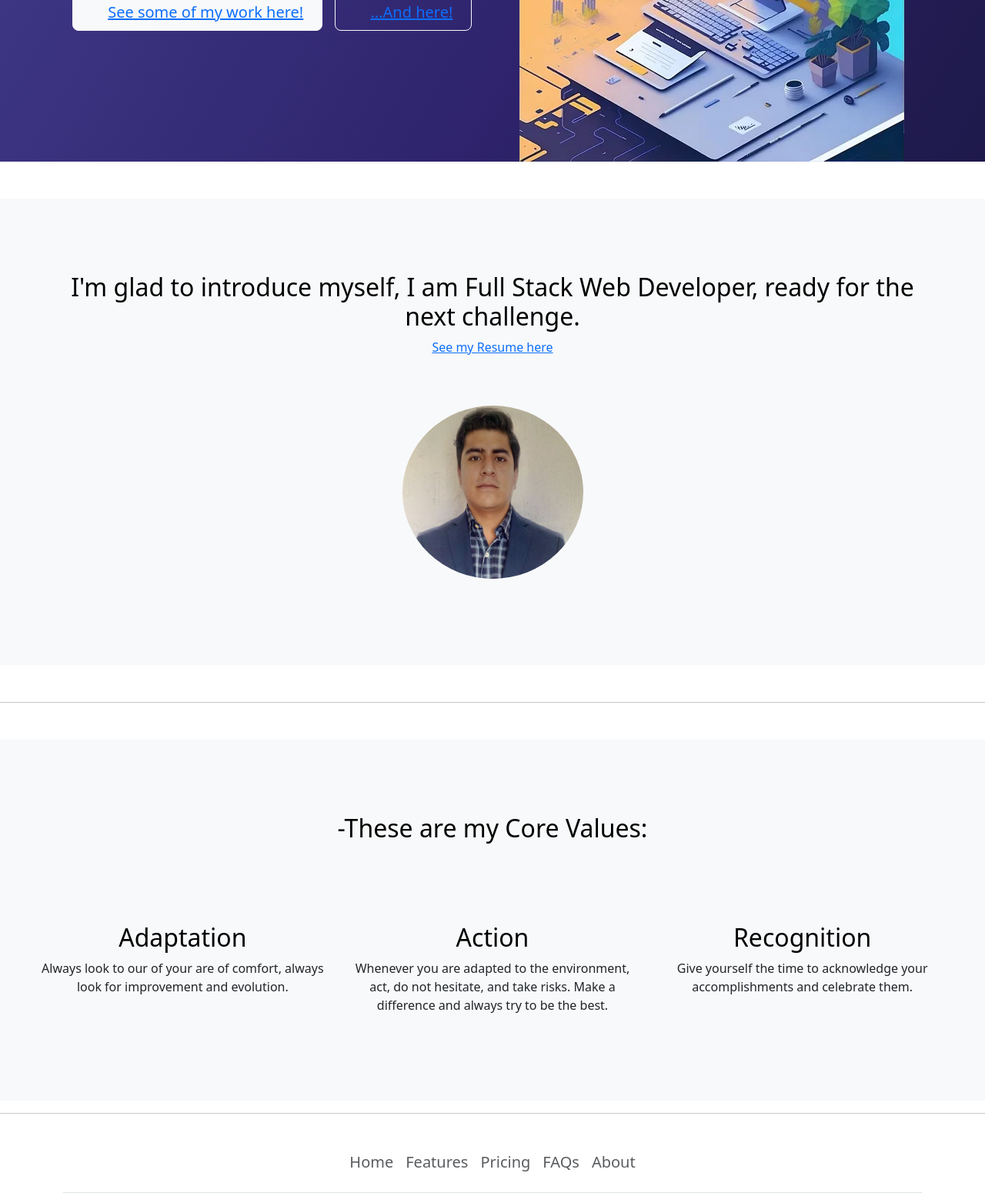
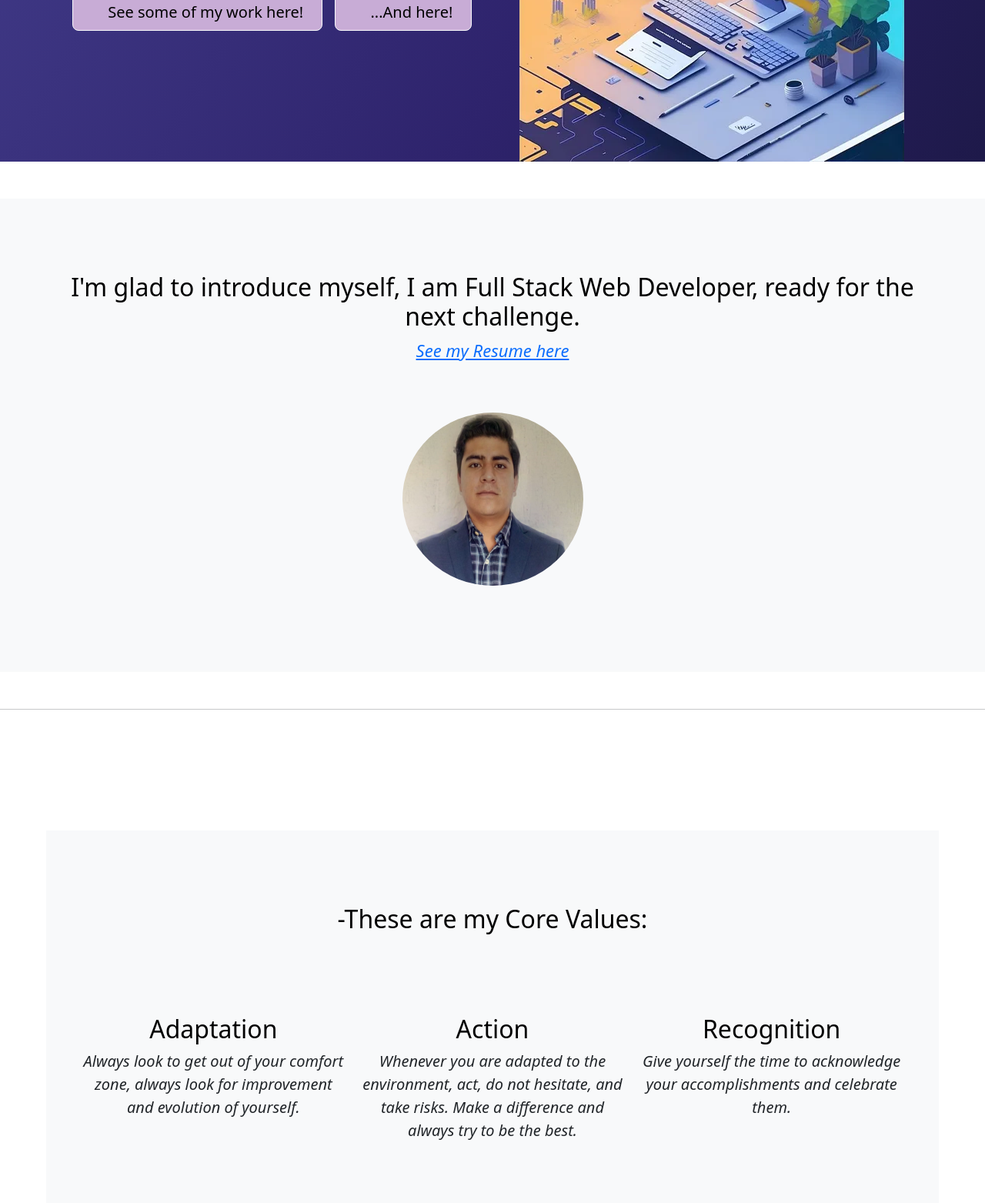
Before and after one commit to jbolan12/Capstone-2.html, a plain HTML site: page index.html in a window 1280 px wide. Shown: the part 386-1949 px from the top of the page at 77% size. Drawn offline with nearby package versions, Linux system fonts and the light colour scheme.

Commit message:
Update index.html

```diff
--- a/index.html
+++ b/index.html
@@ -16,42 +16,37 @@
 
   <!-- Title -->
   <section id="title" class="gradient-background">
-
     <div class="container col-xxl-8 px-4 pt-5">
       <div class="row flex-lg-row-reverse align-items-center g-5 pt-5">
         <div class="col-10 col-sm-8 col-lg-6">
-          <img src="./Resources/Images/head-image.jpeg" class="d-block mx-lg-auto img-fluid" alt="Bootstrap Themes" height="200"
-            loading="lazy">
+          <img src="./Resources/Images/head-image.jpeg" class="d-block mx-lg-auto img-fluid" alt="Bootstrap Themes" height="200" loading="lazy">
         </div>
         <div class="col-lg-6">
-          <h1 class="display-5 fw-bold  text-body-emphasis lh-1 mb-3">Hello, I am Jorge Bolaños.</h1>
+          <h1 class="display-5 fw-bold lh-1 mb-3" style="color: white;">Hello, I am Jorge Bolaños.</h1>
 
           <div class="d-grid gap-2 d-md-flex justify-content-md-start">
-            <button type="button" class="btn btn-light btn-lg px-4 me-md-2"><svg xmlns="http://www.w3.org/2000/svg"
-                width="16" height="16" fill="currentColor"></svg>
-                <path
-                  d="M11.182.008C11.148-.03 9.923.023 8.857 1.18c-1.066 1.156-.902 2.482-.878 2.516.024.034 1.52.087 2.475-1.258.955-1.345.762-2.391.728-2.43Zm3.314 11.733c-.048-.096-2.325-1.234-2.113-3.422.212-2.189 1.675-2.789 1.698-2.854.023-.065-.597-.79-1.254-1.157a3.692 3.692 0 0 0-1.563-.434c-.108-.003-.483-.095-1.254.116-.508.139-1.653.589-1.968.607-.316.018-1.256-.522-2.267-.665-.647-.125-1.333.131-1.824.328-.49.196-1.422.754-2.074 2.237-.652 1.482-.311 3.83-.067 4.56.244.729.625 1.924 1.273 2.796.576.984 1.34 1.667 1.659 1.899.319.232 1.219.386 1.843.067.502-.308 1.408-.485 1.766-.472.357.013 1.061.154 1.782.539.571.197 1.111.115 1.652-.105.541-.221 1.324-1.059 2.238-2.758.347-.79.505-1.217.473-1.282Z" />
-                <path
-                  d="M11.182.008C11.148-.03 9.923.023 8.857 1.18c-1.066 1.156-.902 2.482-.878 2.516.024.034 1.52.087 2.475-1.258.955-1.345.762-2.391.728-2.43Zm3.314 11.733c-.048-.096-2.325-1.234-2.113-3.422.212-2.189 1.675-2.789 1.698-2.854.023-.065-.597-.79-1.254-1.157a3.692 3.692 0 0 0-1.563-.434c-.108-.003-.483-.095-1.254.116-.508.139-1.653.589-1.968.607-.316.018-1.256-.522-2.267-.665-.647-.125-1.333.131-1.824.328-.49.196-1.422.754-2.074 2.237-.652 1.482-.311 3.83-.067 4.56.244.729.625 1.924 1.273 2.796.576.984 1.34 1.667 1.659 1.899.319.232 1.219.386 1.843.067.502-.308 1.408-.485 1.766-.472.357.013 1.061.154 1.782.539.571.197 1.111.115 1.652-.105.541-.221 1.324-1.059 2.238-2.758.347-.79.505-1.217.473-1.282Z" />
-              </svg> <a href="./projects/Mondrian-Project/index.html"> See some of my work here!</a></button>
-            <button type="button" class="btn btn-outline-light btn-lg px-4"><svg xmlns="http://www.w3.org/2000/svg"
-                width="16" height="16" fill="currentColor"></svg>
-                <path
-                  d="M14.222 9.374c1.037-.61 1.037-2.137 0-2.748L11.528 5.04 8.32 8l3.207 2.96 2.694-1.586Zm-3.595 2.116L7.583 8.68 1.03 14.73c.201 1.029 1.36 1.61 2.303 1.055l7.294-4.295ZM1 13.396V2.603L6.846 8 1 13.396ZM1.03 1.27l6.553 6.05 3.044-2.81L3.333.215C2.39-.341 1.231.24 1.03 1.27Z" />
-              </svg><a href="./projects/Bootstrap-Components/index.html">...And here!</a></button>
+            <button type="button" class="btn btn-light btn-lg px-4 me-md-2" style="background-color: #C8ACD6; color: black; text-decoration: none;">
+              <svg xmlns="http://www.w3.org/2000/svg" width="16" height="16" fill="currentColor"></svg>
+              <a href="./projects/Mondrian-Project/index.html" style="color: black; text-decoration: none; font-weight: 500 ;"> See some of my work here!</a>
+            </button>
+            <button type="button" class="btn btn-outline-light btn-lg px-4" style="background-color: #C8ACD6; color: black; text-decoration: none;">
+              <svg xmlns="http://www.w3.org/2000/svg" width="16" height="16" fill="currentColor"></svg>
+              <a href="./projects/Bootstrap-Components/index.html" style="color: black; text-decoration: none; font-weight: 500;">...And here!</a>
+            </button>
           </div>
         </div>
       </div>
     </div>
   </section>
+
 <!-- Description -->
 <section id="testimonial">
     <div class="my-5">
       <div class="p-5 text-center bg-body-tertiary">
         <div class="container py-5">
           <h2 class="text-body-emphasis">I'm glad to introduce myself, I am Full Stack Web Developer, ready for the next challenge. </h2>
-          <a href="./projects/My-Resume/index.html"> <p>See my Resume here</p></a>
-          <img class="profile-img mt-5" src="./Resources/Images/Resume.png " alt="Resume"></p>
+          <a href="./projects/My-Resume/index.html" style="font-size: 22px; font-style: italic;"> <p>See my Resume here</p></a>
+          <img class="profile-img mt-5" src="./Resources/Images/Resume.png " alt="Resume Picture"></p>
         </div>
   </div>
   </section>
@@ -59,8 +54,9 @@
 
   <!-- Skills -->
 
-<div class="Skills">
-  <div class="Skills">
+<!-- Skills -->
+<div class="Skills" style="display: flex; justify-content: center; align-items: center; min-height: 100vh;">
+  <div style="width: 100%; max-width: 1200px; padding: 20px;">
     <div class="my-5">
       <div class="p-5 text-center bg-body-tertiary">
         <div class="container py-5">
@@ -70,25 +66,27 @@
           <div class="col d-flex align-items-start">
             <div>
               <h3 class="fs-2 text-body-emphasis">Adaptation</h3>
-          <p>Always look to our of your are of comfort, always look for improvement and evolution.</p>
+              <p style="font-size: 20px; font-style:italic;">Always look to get out of your comfort zone, always look for improvement and evolution of yourself.</p>
             </div>
           </div>
           <div class="col d-flex align-items-start">
             <div>
               <h3 class="fs-2 text-body-emphasis">Action</h3>
-          <p>Whenever you are adapted to the environment, act, do not hesitate, and take risks. Make a difference and always try to be the best.</p>
+              <p style="font-size: 20px; font-style:italic;">Whenever you are adapted to the environment, act, do not hesitate, and take risks. Make a difference and always try to be the best.</p>
             </div>
           </div>
           <div class="col d-flex align-items-start">
             <div>
               <h3 class="fs-2 text-body-emphasis">Recognition</h3>
-          <p>Give yourself the time to acknowledge your accomplishments and celebrate them.</p>
+              <p style="font-size: 20px; font-style:italic;">Give yourself the time to acknowledge your accomplishments and celebrate them.</p>
+            </div>
+          </div>
+        </div>
       </div>
     </div>
   </div>
 </div>
 
-<hr>
 
 
 <!-- Footer -->
@@ -101,7 +99,7 @@
       <li class="nav-item"><a href="#" class="nav-link px-2 text-body-secondary">FAQs</a></li>
       <li class="nav-item"><a href="#" class="nav-link px-2 text-body-secondary">About</a></li>
     </ul>
-    <p style="font-size:1.5rem;" class="text-center text-body-secondary">© Stratton Oaks, Inc.</p>
+    <p style="font-size:1.5rem; font-weight: 500;" class="text-center text-body-secondary">© Stratton Oaks, Inc. 2024</p>
   </footer>
 </div>
 
```
Lines whose indentation alone changed are shown as unchanged.
